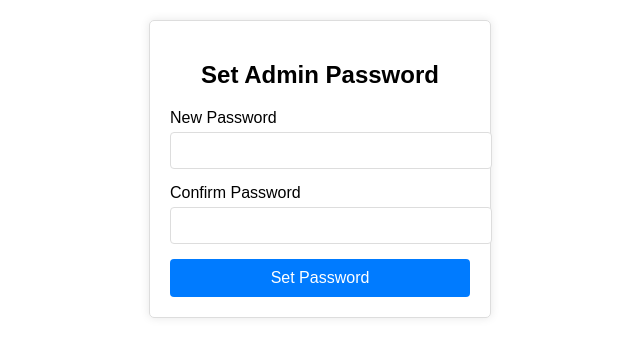
After one commit to add0794/flask-sqlalchemy-library, a Flask app: page /set_password in a window 1280 px wide. The commit adds this page. Shown: the top 357 px of the page, without its empty margins (320-960 px from the left). Run offline with Flask 3, Linux system fonts and the light colour scheme.

Commit message:
work on passwork functionality

```diff
--- /dev/null
+++ b/password.py
@@ -0,0 +1,5 @@
+from your_app.models import Admin, db
+admin = Admin()
+admin.password = "books"
+db.session.add(admin)
+db.session.commit()
--- a/server.py
+++ b/server.py
@@ -1,12 +1,14 @@
 from database_backend import *
-from flask import Flask, render_template, request, redirect, url_for, flash, jsonify
+from flask import Flask, render_template, request, redirect, url_for, flash, jsonify, Response
 from flask_sqlalchemy import SQLAlchemy
+import json
 from sqlalchemy import or_
 import matplotlib.pyplot as plt
 # from multiprocessing import Process
 import pandas as pd
 from sqlalchemy import Integer, String, create_engine
 # import threading
+from werkzeug.security import generate_password_hash, check_password_hash
 
 # Create the Flask application
 app = Flask(__name__)
@@ -36,6 +38,21 @@ class Book(db.Model):
             "rating": self.rating,
         }
 
+class Admin(db.Model):
+    id = db.Column(db.Integer, primary_key=True)
+    password_hash = db.Column(db.String(128), nullable=False)
+
+    @property
+    def password(self):
+        raise AttributeError("Password is not a readable attribute.")
+
+    @password.setter
+    def password(self, password):
+        self.password_hash = generate_password_hash(password)
+
+    def verify_password(self, password):
+        return check_password_hash(self.password_hash, password)
+
 app.app_context().push()
 db.create_all()
 
@@ -54,79 +71,236 @@ def home(name=None):
     all_books = result.scalars()
     return render_template('index.html', books=all_books, is_empty=is_empty)
 
-@app.route('/clear_tables', methods=["POST"])
-def clear_tables():
+@app.route('/set_password', methods=["POST", "GET"])
+def set_password():
     """
-    Clear all tables in the database.
+    Generate and set a password for the admin.
     """
-    db.reflect()
-    db.drop_all()
-    db.create_all()  # Recreate the tables
-    flash("Tables cleared successfully!", "success")
-    return redirect(url_for('home'))
+    if request.method == "POST":
+        new_password = request.form["new_password"]
+        confirm_password = request.form["confirm_password"]
 
-# @app.route('/download_json', methods=['POST'])
-# def json_download():
-#     q = request.args.get('q', '')
-#     search = f"%{q}%"
-#     results = Book.query.all()
-#     if results:
-#         # Convert results to list of dictionaries
-#         books_json = [book.to_dict() for book in results]
+        if new_password != confirm_password:
+            flash("Passwords do not match!", "error")
+            return render_template("set_password.html")
 
-#         # Create JSON response with a file download
-#         response = make_response(jsonify(books=books_json))
-#         response.headers["Content-Disposition"] = "attachment; filename=books.json"
-#         response.headers["Content-Type"] = "application/json"
-#         return response, 200
+        # Create or update the admin password
+        admin = Admin.query.first()
+        if not admin:
+            admin = Admin()  # Create new admin instance
 
-#     else:
-#         # No results found
-#         return jsonify({"error": "No matching books found"}), 404
+        admin.password = new_password  # Hashes and stores the password
+        db.session.add(admin)
+        db.session.commit()
+        flash("Password set successfully!", "success")
+        return redirect(url_for("home"))
+
+    return render_template("set_password.html")
+
+@app.route('/clear_table', methods=["POST", "GET"])
+def clear_table():
+    if request.method == "POST":
+        # Print full request details for debugging
+        print("Full request form:", request.form)
+        print("Request method:", request.method)
+
+        # Use .get() method with a default or use request.form.get()
+        password = request.form.get("password")
+
+        if not password:
+            # More informative error handling
+            print("No password submitted")
+            flash("Please enter a password.", "error")
+            return render_template("clear_table.html")
+
+        # Rest of your existing code...
+        admin = Admin.query.first()
+
+        if not admin:
+            flash("No admin password is set. Please contact the administrator.", "error")
+            return redirect(url_for('clear_table'))
+
+        if admin.verify_password(password):
+            db.reflect()
+            db.drop_all()
+            db.create_all()
+            db.session.commit()
+            flash("Table cleared successfully!", "success")
+            return redirect(url_for('home'))
+        else:
+            flash("You've entered the wrong password.", "error")
+
+    return render_template("clear_table.html")
+
+# @app.route('/clear_table', methods=["POST", "GET"])
+# def clear_table():
+#     if request.method == "POST":
+#         # Print the form data for debugging
+#         print(request.form)
+
+#         if "password" not in request.form:
+#             flash("Password field is missing in the form submission.", "error")
+#             return render_template("clear_table.html")
+
+#         password = request.form["password"]
+
+#         # Fetch the admin from the database
+#         admin = Admin.query.first()
+
+#         if not admin:
+#             flash("No admin password is set. Please contact the administrator.", "error")
+#             return redirect(url_for('clear_table'))
+
+#         if admin.verify_password(password):
+#             db.reflect()
+#             db.drop_all()
+#             db.create_all()
+#             db.session.commit()
+#             flash("Table cleared successfully!", "success")
+#             return redirect(url_for('home'))
+#         else:
+#             flash("You've entered the wrong password.", "error")
+
+#     return render_template("clear_table.html")
+
+
+# @app.route('/clear_table', methods=["POST", "GET"])
+# def clear_table():
+#     """
+#     Clear all tables in the database with password authentication.
+#     """
+#     if request.method == "POST":
+#         password = request.form["password"]
+
+#         if verify_password(password):
+#             flash("You've entered the right password.", "success")
+#             db.reflect()  # Reflect tables from the database
+#             db.drop_all()  # Drop all tables
+#             db.create_all()  # Recreate tables
+#             db.session.commit()
+#             flash("Table cleared successfully!", "success")
+#             return redirect(url_for('home'))
+#         else:
+#             flash('You\'ve entered the wrong password.', 'error')
+
+#     return render_template("clear_table.html")
+
+# @app.route('/clear_table', methods=["POST", "GET"])
+# def clear_table():
+#     """
+#     Clear all tables in the database with password authentication.
+#     """
+#     if request.method == "POST":
+#         password = request.form["password"]
+
+#         # Fetch the admin from the database
+#         admin = Admin.query.first()  # Assuming only one admin exists
+
+#         # If no admin exists, return an error
+#         if not admin:
+#             flash("No admin password is set. Please contact the administrator.", "error")
+#             return redirect(url_for('clear_table'))
+
+#         # Verify the entered password
+#         if admin.verify_password(password):
+#             # Password is correct, clear the database
+#             db.reflect()  # Reflect tables from the database
+#             db.drop_all()  # Drop all tables
+#             db.create_all()  # Recreate tables
+#             db.session.commit()
+#             flash("Table cleared successfully!", "success")
+#             return redirect(url_for('home'))
+#         else:
+#             flash("You've entered the wrong password.", "error")
+
+#     return render_template("clear_table.html")
+
+# @app.route('/clear_table', methods=["POST", "GET"])
+# def clear_table():
+#     if request.method == "POST":
+#         # Print the form data for debugging
+
+#         password = request.form["password"]
+
+#         # Fetch the admin from the database
+#         admin = Admin.query.first()
+
+#         if not admin:
+#             flash("No admin password is set. Please contact the administrator.", "error")
+#             return redirect(url_for('clear_table'))
+
+#         if admin.verify_password(password):
+#             db.reflect()
+#             db.drop_all()
+#             db.create_all()
+#             db.session.commit()
+#             flash("Table cleared successfully!", "success")
+#             return redirect(url_for('home'))
+#         else:
+#             flash("You've entered the wrong password.", "error")
+
+#     return render_template("clear_table.html")
+
+
+
+
+# @app.route('/clear_table', methods=["POST"])
+# def clear_table():
+#     """
+#     Clear all tables in the database.
+#     """
+
+#     if request.method == "POST":
+#         password = request.form["password"]
+#         if password == not check_password_hash(self.password):
+#             flash("You've entered the wrong password.", "error")
+#         else:
+#             db.reflect()
+#             db.drop_all()
+#             db.create_all()  # Recreate the tables
+#             db.session.commit()
+#             flash("Table cleared successfully!", "success")
+#             return redirect(url_for('home'))
+#     return render_template("clear_table.html")
 
 @app.route('/download_json', methods=['POST'])
 def json_download():
-    # Fetch all books in the library
-    results = Book.query.all()
+    try:
+        # Query the entire library
+        results = Book.query.all()
 
-    if results:
-        # Convert results to a list of dictionaries
+        # Convert to a list of dictionaries
         books_json = [book.to_dict() for book in results]
-        return jsonify(books=books_json), 200
-    else:
-        # No books found
-        return jsonify({"error": "No books found"}), 404
 
-    # if results:
-    #     # Convert results to a list of dictionaries
-    #     return jsonify(books=[Book.to_dict() for book in results]), 200
-    # else:
-    #     # Handle case where user with given ID is not found
-    #     return jsonify({"error": "User not found"}), 404
-    #     books_json = [book.to_dict() for book in results]
+        # Serialize to JSON string
+        json_data = json.dumps(books_json, indent=4)
 
-    #     # Create JSON response with a file download
-    #     response = make_response(jsonify(books=books_json))
-    #     response.headers["Content-Disposition"] = "attachment; filename=library_books.json"
-    #     response.headers["Content-Type"] = "application/json"
-    #     return response, 200
-
-    # else:
-    #     # No books found
-    #     return jsonify({"error": "No books in the library"}), 404
-
-@app.route('/delete_database', methods=["POST"])
-def delete_database():
-    try:
-        db_manager.delete_database()
-        flash("Database deleted successfully!", "success")
+        # Create a response for file download
+        response = Response(
+            json_data,
+            mimetype='application/json',
+            headers={
+                "Content-Disposition": "attachment; filename=library_books.json"
+            }
+        )
+        flash("Table downloaded successfully!", "success")
+        return response
     except Exception as e:
-        flash(f"Error deleting database: {e}", "error")
+        return jsonify({"error": f"An error occurred: {str(e)}"}), 500
     return redirect(url_for('home'))
 
-@app.route("/search", methods=["GET"])
+# @app.route('/delete_database', methods=["POST"])
+# def delete_database():
+#     try:
+#         db_manager.delete_database()
+#         flash("Database deleted successfully!", "success")
+#     except Exception as e:
+#         flash(f"Error deleting database: {e}", "error")
+#     return redirect(url_for('home'))
+
+@app.route("/search", methods=["GET", "POST"])
 def search():
-    q = request.args.get('q', '')
+    q = request.args.get('q')
     search = f"%{q}%"
     results = Book.query.filter(
     or_(
@@ -252,11 +426,9 @@ def analyze():
     # Render the initial analyze page
     return render_template("analyze.html", df_html=None)
 
-
 # @app.route('/plot', methods=["GET", "POST"])
 # def plot():
 #     if request.method == "POST":
-
 
 if __name__ == "__main__":
     # Option 1: Threading
--- /dev/null
+++ b/templates/set_password.html
@@ -0,0 +1,88 @@
+<!DOCTYPE html>
+<html lang="en">
+<head>
+    <meta charset="UTF-8">
+    <meta name="viewport" content="width=device-width, initial-scale=1.0">
+    <title>Set Admin Password</title>
+    <style>
+        body {
+            font-family: Arial, sans-serif;
+            margin: 20px;
+        }
+        .form-container {
+            width: 300px;
+            margin: 0 auto;
+            padding: 20px;
+            border: 1px solid #ddd;
+            border-radius: 5px;
+            box-shadow: 0 0 10px rgba(0, 0, 0, 0.1);
+        }
+        .form-container h2 {
+            text-align: center;
+        }
+        .form-group {
+            margin-bottom: 15px;
+        }
+        label {
+            display: block;
+            margin-bottom: 5px;
+        }
+        input[type="password"] {
+            width: 100%;
+            padding: 10px;
+            border: 1px solid #ddd;
+            border-radius: 4px;
+        }
+        .btn {
+            display: block;
+            width: 100%;
+            padding: 10px;
+            background-color: #007BFF;
+            color: #fff;
+            text-align: center;
+            border: none;
+            border-radius: 4px;
+            cursor: pointer;
+            font-size: 16px;
+        }
+        .btn:hover {
+            background-color: #0056b3;
+        }
+        .message {
+            margin-top: 10px;
+            text-align: center;
+        }
+        .error {
+            color: red;
+        }
+        .success {
+            color: green;
+        }
+    </style>
+</head>
+<body>
+    <div class="form-container">
+        <h2>Set Admin Password</h2>
+        <form method="POST" action="/set_password">
+            <div class="form-group">
+                <label for="new_password">New Password</label>
+                <input type="password" id="new_password" name="new_password" required>
+            </div>
+            <div class="form-group">
+                <label for="confirm_password">Confirm Password</label>
+                <input type="password" id="confirm_password" name="confirm_password" required>
+            </div>
+            <button type="submit" class="btn">Set Password</button>
+        </form>
+        {% with messages = get_flashed_messages(with_categories=True) %}
+        {% if messages %}
+            <div class="message">
+                {% for category, message in messages %}
+                    <p class="{{ category }}">{{ message }}</p>
+                {% endfor %}
+            </div>
+        {% endif %}
+        {% endwith %}
+    </div>
+</body>
+</html>
```
Also changed, not shown: templates/clear_table.html (added, +16 -0 lines), templates/index.html (+18 -14 lines).
